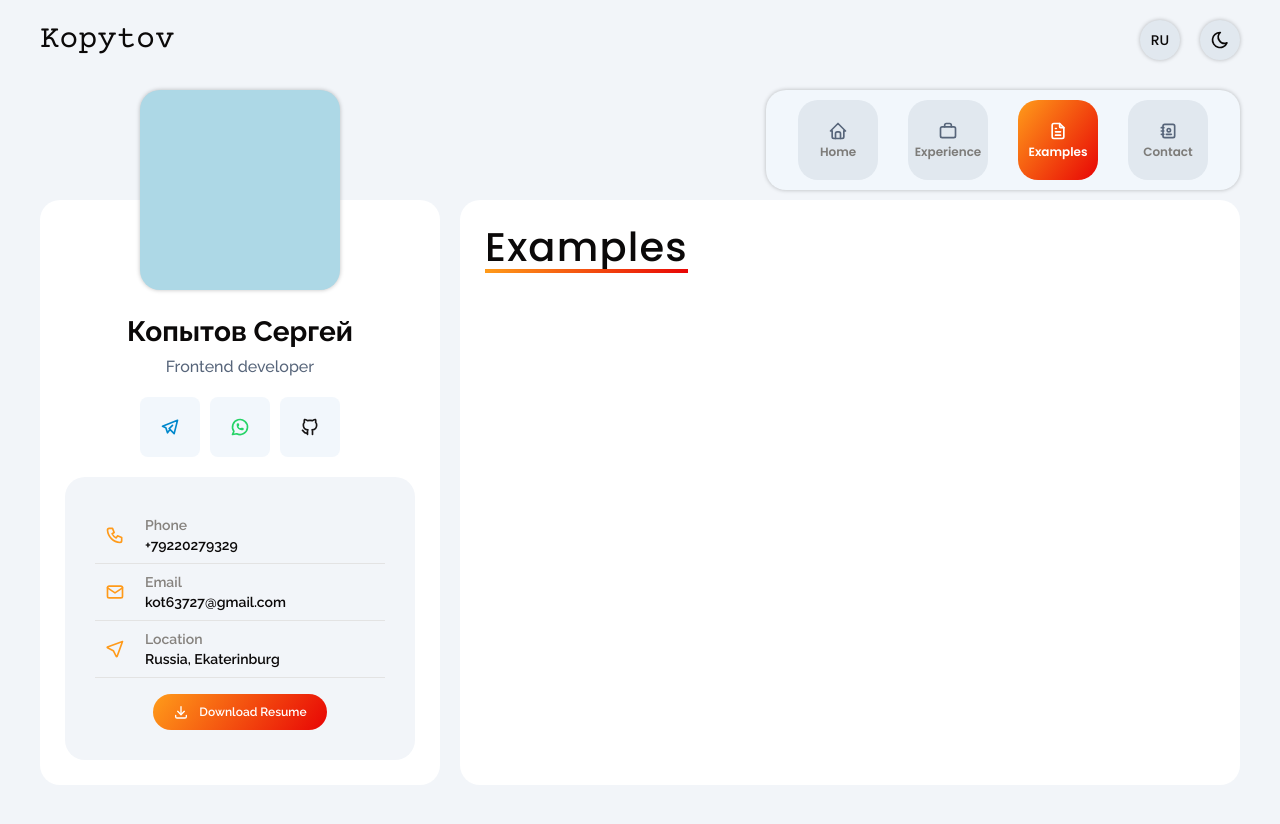
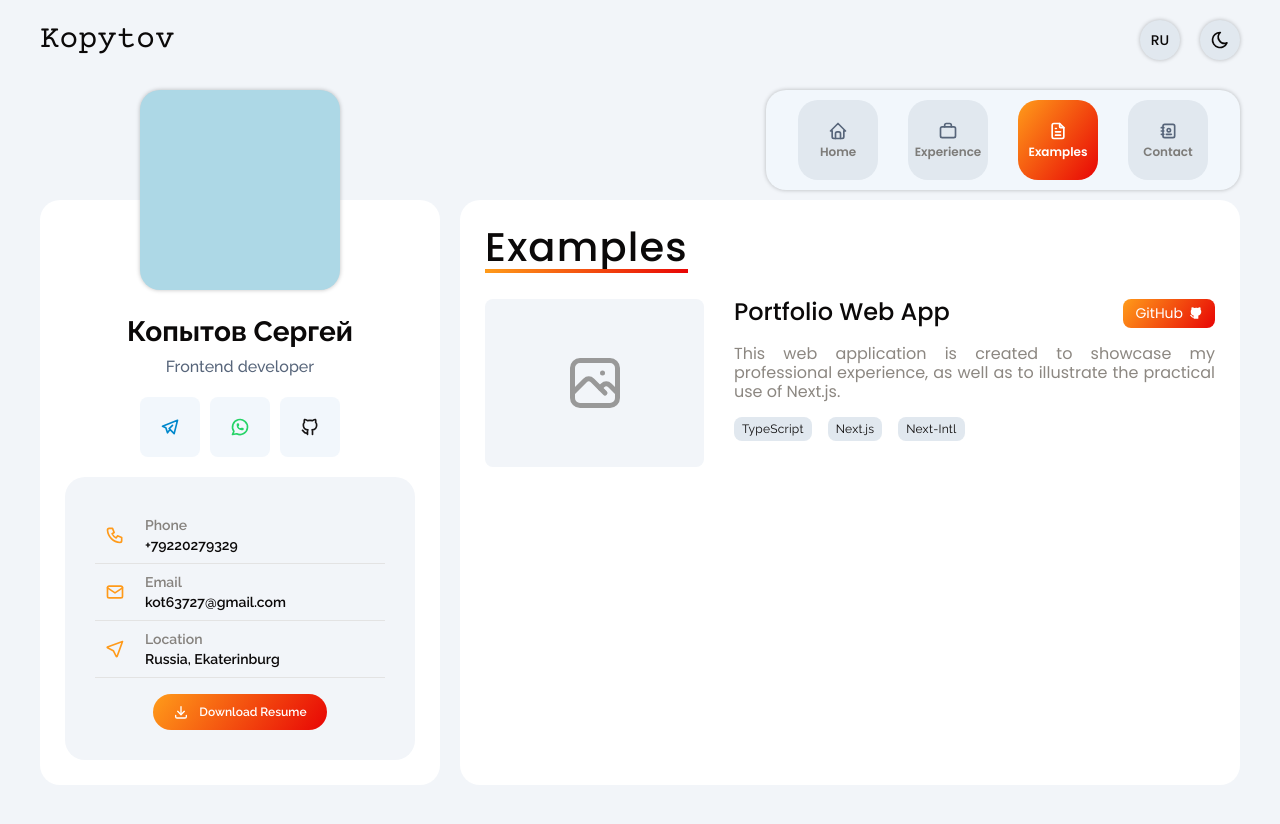
Before and after one commit to SergeyKopytov1205/portfolio, a Next.js app: page /en/examples in a window 1280 px wide. Shown: the top 824 px of the page. Built offline with nearby package versions, Linux system fonts and the light colour scheme.

Commit message:
add examples data

```diff
--- a/src/app/[locale]/examples/page.module.css
+++ b/src/app/[locale]/examples/page.module.css
@@ -4,6 +4,5 @@
   display: flex;
   flex-direction: column;
   align-items: flex-start;
-  justify-content: space-between;
-  gap: 24px;
+  gap: 30px;
 }
--- a/src/app/[locale]/examples/page.tsx
+++ b/src/app/[locale]/examples/page.tsx
@@ -1,10 +1,15 @@
 import MainTitle from "@/components/Common/Titles/MainTitle/MainTitle";
 import classes from "./page.module.css";
+import { projectsList } from "@/data/examples";
+import ProjectView from "@/components/Common/Views/ProjectView/ProjectView";
 
 export default function Examples() {
   return (
     <div className={classes.container}>
       <MainTitle title="Examples" />
+      {projectsList.map((project) => {
+        return <ProjectView key={project.name} {...project} />;
+      })}
     </div>
   );
 }
--- /dev/null
+++ b/src/components/Common/Views/ProjectView/ProjectView.module.css
@@ -0,0 +1,77 @@
+.container {
+  width: 100%;
+  display: flex;
+  flex-direction: row;
+  align-items: flex-start;
+  justify-content: flex-start;
+  gap: 30px;
+}
+
+.image_container {
+  display: flex;
+  flex-shrink: 0;
+  align-items: center;
+  justify-content: center;
+  position: relative;
+  width: 30%;
+  aspect-ratio: 1.3;
+  border-radius: var(--border_radius_small);
+  overflow: hidden;
+  background-color: var(--background_body);
+}
+
+.content {
+  display: flex;
+  flex-direction: column;
+  align-items: flex-start;
+  justify-content: flex-start;
+  gap: 16px;
+}
+
+.row {
+  width: 100%;
+  display: flex;
+  flex-direction: row;
+  align-items: flex-start;
+  justify-content: space-between;
+  gap: 40px;
+}
+
+.name {
+  font-family: var(--second-family);
+  font-weight: 500;
+  font-size: 24px;
+  line-height: 110%;
+  color: var(--text_primary);
+}
+
+.description {
+  font-family: var(--second-family);
+  font-weight: 400;
+  font-size: 16px;
+  line-height: 120%;
+  color: var(--text_secondary);
+  text-align: justify;
+}
+
+.stack_list {
+  display: flex;
+  flex-direction: row;
+  flex-wrap: wrap;
+  align-items: center;
+  gap: 16px;
+}
+
+.link {
+  display: flex;
+  flex-direction: row;
+  align-items: center;
+  gap: 6px;
+  padding: 6px 12px;
+  border-radius: var(--border_radius_small);
+  background: var(--gradient);
+  color: #fff;
+  font-weight: 400;
+  font-size: 14px;
+  line-height: 120%;
+}
--- /dev/null
+++ b/src/components/Common/Views/ProjectView/ProjectView.tsx
@@ -0,0 +1,43 @@
+import { ProjectType } from "@/data/examples";
+import classes from "./ProjectView.module.css";
+import Image from "next/image";
+import { IconBrandGithubFilled, IconPhoto } from "@tabler/icons-react";
+import TagItem from "../../Items/TagItem/TagItem";
+import Link from "next/link";
+
+const ProjectView = (project: ProjectType) => {
+  const { description, image, link, name, repositoryLink, stack } = project;
+  return (
+    <div className={classes.container}>
+      <div className={classes.image_container}>
+        {image ? (
+          <Image src={image} alt={name} />
+        ) : (
+          <IconPhoto size={60} color="#999" />
+        )}
+      </div>
+      <div className={classes.content}>
+        <div className={classes.row}>
+          <h3 className={classes.name}>{name}</h3>
+          <Link
+            className={classes.link}
+            href={repositoryLink}
+            target="_blank"
+            rel="noopener"
+          >
+            <span>GitHub</span>
+            <IconBrandGithubFilled size={14} />
+          </Link>
+        </div>
+        <p className={classes.description}>{description}</p>
+        <ul className={classes.stack_list}>
+          {stack.map((stack) => {
+            return <TagItem key={stack} name={stack} />;
+          })}
+        </ul>
+      </div>
+    </div>
+  );
+};
+
+export default ProjectView;
--- /dev/null
+++ b/src/data/examples.ts
@@ -0,0 +1,23 @@
+export type ProjectType = {
+  name: string;
+  description: string;
+  type: "web" | "mobile";
+  stack: string[];
+  repositoryLink: string;
+  link: string | null;
+  image: string | null;
+};
+
+// "Это веб-приложение создано для визуализации моего профессионального опыта, а также для иллюстрации практического применения Next.js."
+export const projectsList: ProjectType[] = [
+  {
+    name: "Portfolio Web App",
+    description:
+      "This web application is created to showcase my professional experience, as well as to illustrate the practical use of Next.js.",
+    type: "web",
+    stack: ["TypeScript", "Next.js", "Next-Intl"],
+    repositoryLink: "https://github.com/SergeyKopytov1205/portfolio",
+    link: null,
+    image: null,
+  },
+];
```
